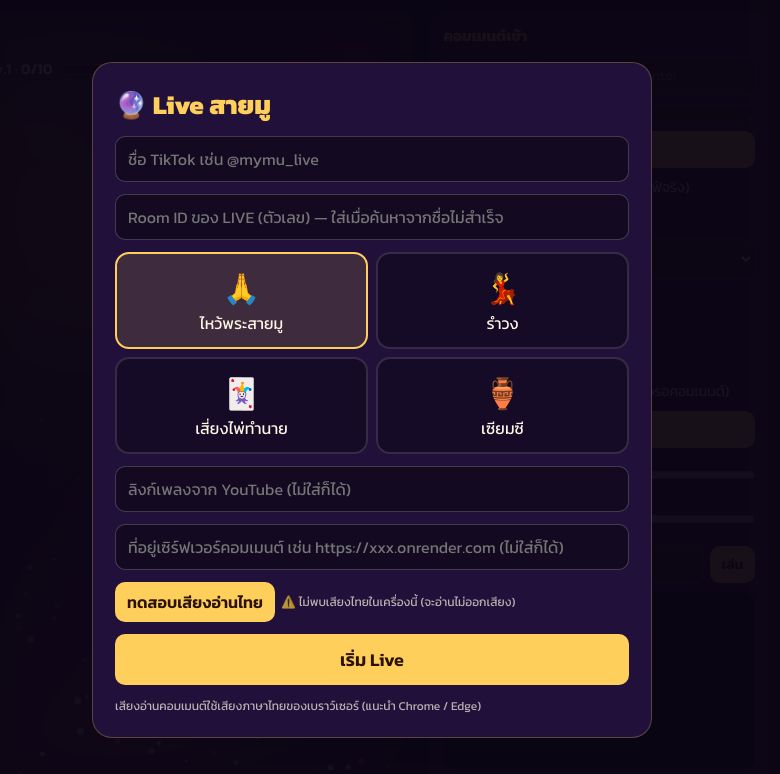
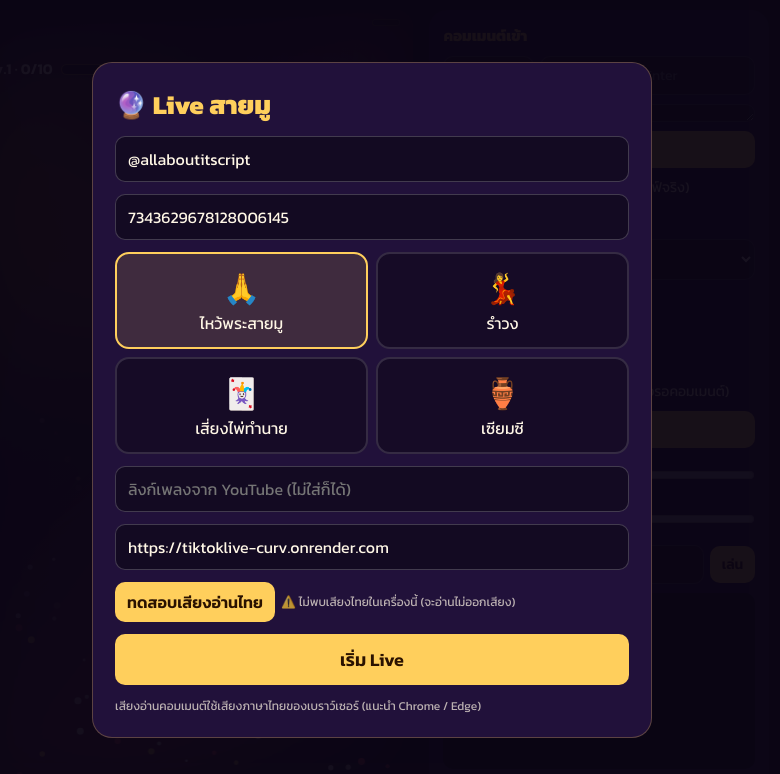
Before and after one commit to teerapong32/tiktoklive, a plain HTML site: page web/index.html in a window 1280 px wide. Shown: the whole page, without its empty margins (268-1048 px from the left). Drawn offline with Linux system fonts and the light colour scheme.

Commit message:
Set default TikTok LIVE connection config

```diff
--- a/web/index.html
+++ b/web/index.html
@@ -106,8 +106,8 @@ button,input,select,textarea{font:inherit;color:inherit}
 <button id="fab">✎</button>
 <div id="setup"><div class="box">
   <h1>🔮 Live สายมู</h1>
-  <input id="u" placeholder="ชื่อ TikTok เช่น @mymu_live">
-  <input id="room" inputmode="numeric" placeholder="Room ID ของ LIVE (ตัวเลข) — ใส่เมื่อค้นหาจากชื่อไม่สำเร็จ">
+  <input id="u" value="@allaboutitscript" placeholder="ชื่อ TikTok เช่น @mymu_live">
+  <input id="room" inputmode="numeric" value="7343629678128006145" placeholder="Room ID ของ LIVE (ตัวเลข) — ใส่เมื่อค้นหาจากชื่อไม่สำเร็จ">
   <div class="tpl" id="tpl">
     <button data-t="wai" class="on"><span>🙏</span>ไหว้พระสายมู</button>
     <button data-t="rum"><span>💃</span>รำวง</button>
@@ -115,7 +115,7 @@ button,input,select,textarea{font:inherit;color:inherit}
     <button data-t="siam"><span>🏺</span>เซียมซี</button>
   </div>
   <input id="y0" placeholder="ลิงก์เพลงจาก YouTube (ไม่ใส่ก็ได้)">
-  <input id="srv" placeholder="ที่อยู่เซิร์ฟเวอร์คอมเมนต์ เช่น https://xxx.onrender.com (ไม่ใส่ก็ได้)">
+  <input id="srv" value="https://tiktoklive-curv.onrender.com" placeholder="ที่อยู่เซิร์ฟเวอร์คอมเมนต์ เช่น https://xxx.onrender.com (ไม่ใส่ก็ได้)">
   <div class="row"><button class="btn" id="vt" type="button">ทดสอบเสียงอ่านไทย</button><span class="sm" id="chk">กำลังตรวจเสียง...</span></div>
   <button class="btn" id="go" style="font-size:18px;padding:12px">เริ่ม Live</button>
   <div class="sm">เสียงอ่านคอมเมนต์ใช้เสียงภาษาไทยของเบราว์เซอร์ (แนะนำ Chrome / Edge)</div>
```
